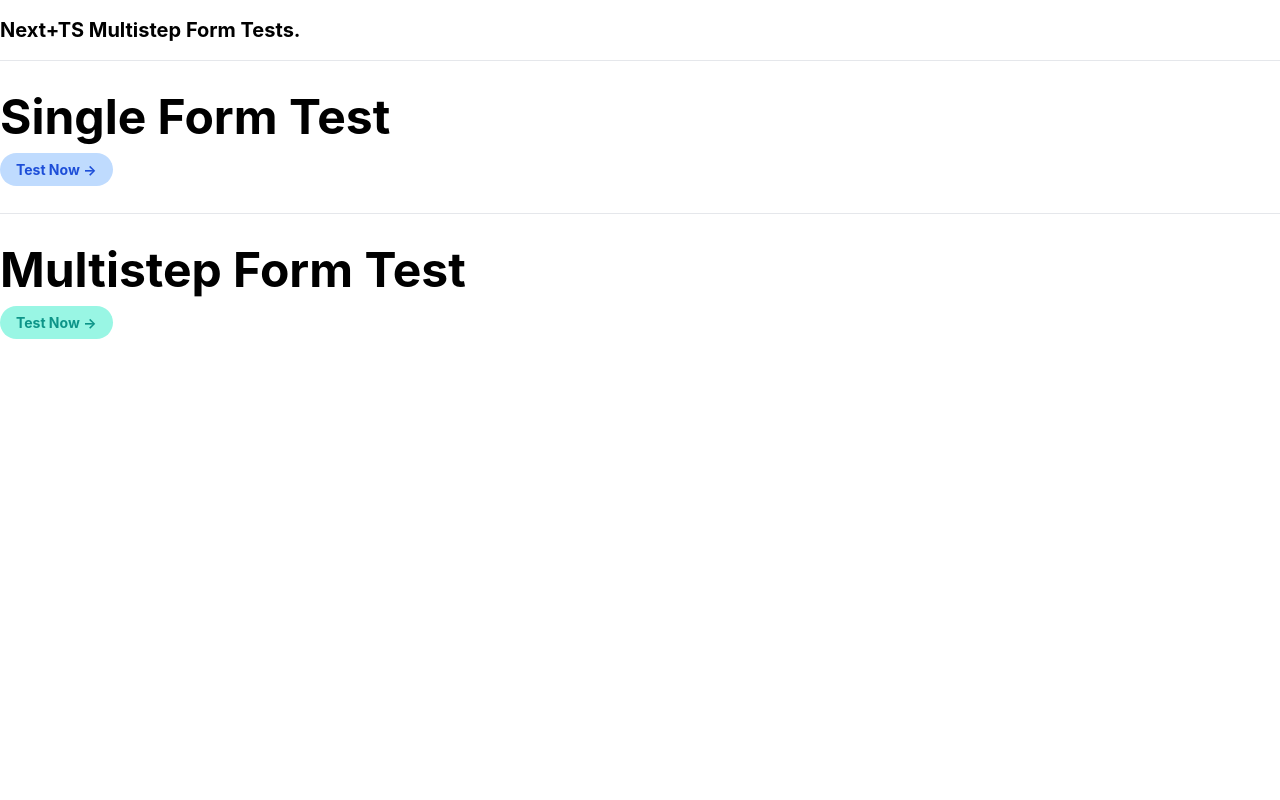
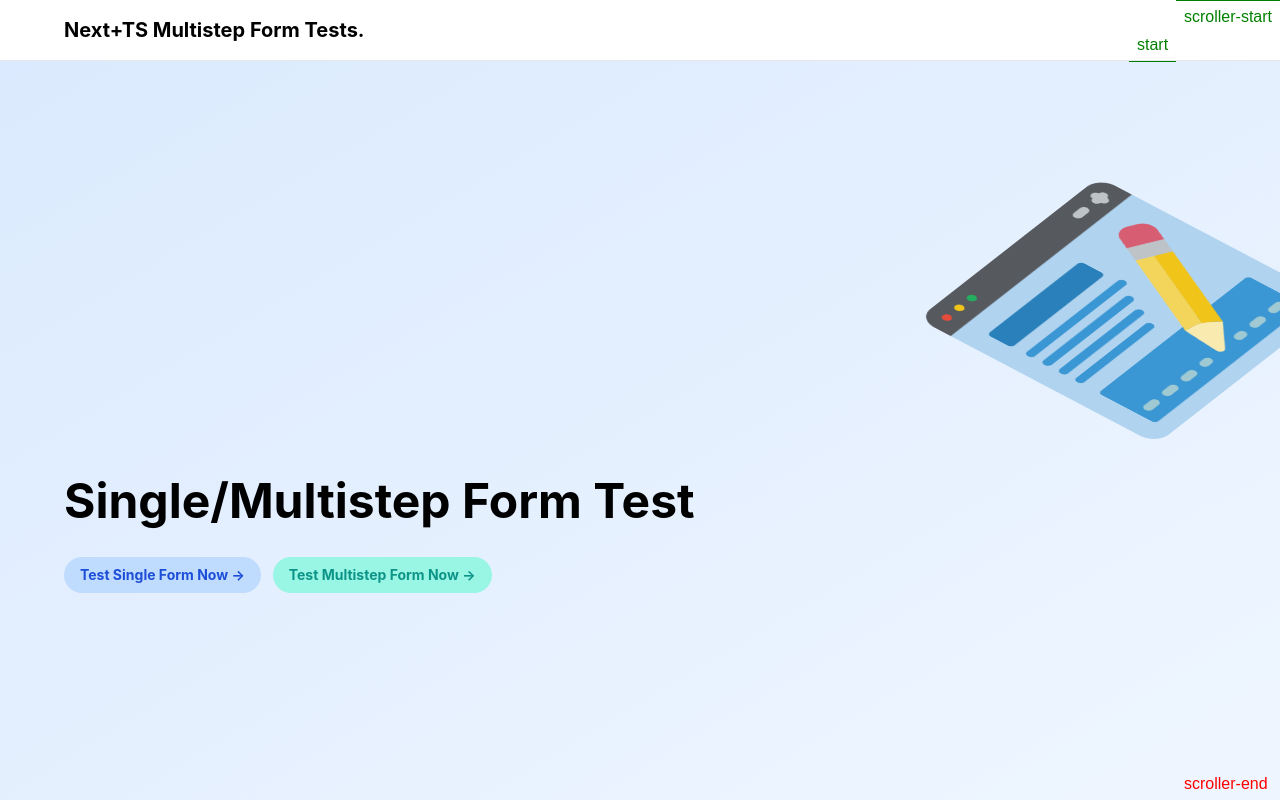
Before and after one commit to inqbs/next-multistep-form-test, a Next.js app: page / in a window 1280 px wide. Shown: the top 800 px of the page. Built offline with nearby package versions, Linux system fonts and the light colour scheme; a web font is replaced by a local one.

Commit message:
test for gsap+scrollTrigger

```diff
--- a/package.json
+++ b/package.json
@@ -10,6 +10,7 @@
   },
   "dependencies": {
     "dayjs": "^1.11.4",
+    "gsap": "^3.10.4",
     "next": "12.2.4",
     "react": "18.2.0",
     "react-datepicker": "^4.8.0",
--- a/pages/index.tsx
+++ b/pages/index.tsx
@@ -1,29 +1,75 @@
 import type { NextPage } from 'next'
+import Image from 'next/image'
 import Link from 'next/link'
+import { useEffect, useRef } from 'react'
+import { gsap } from 'gsap'
+import { ScrollTrigger } from 'gsap/dist/ScrollTrigger'
+
+if (typeof window !== 'undefined') {
+  gsap.registerPlugin(ScrollTrigger)
+}
 
 const Home: NextPage = () => {
+  const MainRef = useRef(null)
+  const SignFormIcon = useRef(null)
+  const SecondSectionFirstTitle = useRef(null)
+  const SecondSectionSecondTitle = useRef(null)
+
+  useEffect(() => {
+    const tl = gsap.timeline({
+      scrollTrigger: {
+        trigger: MainRef.current,
+        start: 'top top',
+        end: 'bottom bottom',
+        markers: true,
+        scrub: true,
+        pin: true
+      }
+    })
+
+    tl.fromTo(SignFormIcon.current, { y: 100, rotationX: '-35', rotationY: '-40', rotationZ: '-38' }, { y: 500, rotationX: '+=35', rotationY: '+=40', rotationZ: '+=38' })
+      .fromTo(SecondSectionFirstTitle.current, { opacity: 0 }, { opacity: 1 })
+      .fromTo(SecondSectionSecondTitle.current, { opacity: 0 }, { opacity: 1 })
+  }, [])
+
   return (
     <>
-      <header className="w-full py-4 bg-white border-b">
-        <nav className="max-w-7xl mx-auto">
-        <h1 className="text-xl font-bold">
-          Next+TS Multistep Form Tests.
-        </h1>
+      <header className='sticky top-0 w-full py-4 bg-white border-b z-50'>
+        <nav className='max-w-6xl mx-auto'>
+          <h1 className='text-xl font-bold'>
+            Next+TS Multistep Form Tests.
+          </h1>
         </nav>
       </header>
-      <main className='max-w-7xl mx-auto'>
-        <section className='py-8'>
-          <h2 className="text-5xl font-bold mb-4">Single Form Test</h2>
-          <Link href='/single-form'>
-            <a className='px-4 py-2 text-sm font-bold text-blue-700 bg-blue-200 rounded-full'>Test Now →</a>
-          </Link>
+      <main ref={MainRef} className='min-h-[200vh]'>
+        <section className='h-[95vh] py-8 bg-gradient-to-br from-blue-100 to-blue-50 overflow-hidden relative'>
+          <div className='w-full max-w-6xl mx-auto mt-96'>
+            <h2 className='text-5xl font-bold mb-8'>Single/Multistep Form Test</h2>
+            <div className='flex gap-3'>
+              <Link href='/single-form'>
+                <a className='px-4 py-2 text-sm font-bold text-blue-700 bg-blue-200 rounded-full'>Test Single Form Now →</a>
+              </Link>
+              <Link href='/multi-form'>
+                <a className='px-4 py-2 text-sm font-bold text-teal-600 bg-teal-200 rounded-full'>Test Multistep Form Now →</a>
+              </Link>
+            </div>
+          </div>
+          <div ref={SignFormIcon} className='absolute origin-center bottom-[60%] right-[0%] -translate-x-1/2 translate-y-1/2' >
+            <Image src='/sign-form.png' alt='' width='300' height='300' />
+          </div>
         </section>
-        <hr />
-        <section className='py-8'>
-          <h2 className="text-5xl font-bold mb-4">Multistep Form Test</h2>
-          <Link href='/multi-form'>
-            <a className='px-4 py-2 text-sm font-bold text-teal-600 bg-teal-200 rounded-full'>Test Now →</a>
-          </Link>
+
+        <section className='h-[95vh] py-8 overflow-hidden relative'>
+          <div className='max-w-6xl mx-auto flex flex-col gap-8 items-start'>
+            <div ref={SecondSectionFirstTitle} className='w-1/2 mt-24'>
+              <h2 className='text-5xl font-bold mb-8'>Lorem ipsum dolor.</h2>
+              <p>Lorem ipsum dolor sit amet consectetur adipisicing elit. Vero praesentium recusandae nobis, ducimus fugiat beatae perferendis ipsam corrupti eum adipisci animi quia velit quo doloribus quas accusantium ut labore consectetur.</p>
+            </div>
+            <div ref={SecondSectionSecondTitle} className='self-end text-right w-1/2 mt-24'>
+              <h2 className='text-5xl font-bold mb-8'>Lorem ipsum dolor.</h2>
+              <p>Lorem ipsum dolor sit amet consectetur adipisicing elit. Vero praesentium recusandae nobis, ducimus fugiat beatae perferendis ipsam corrupti eum adipisci animi quia velit quo doloribus quas accusantium ut labore consectetur.</p>
+            </div>
+          </div>
         </section>
       </main>
     </>
```
Also changed, not shown: public/sign-form.png (added), 1 other file (tests, documents, lock files or other folders).
